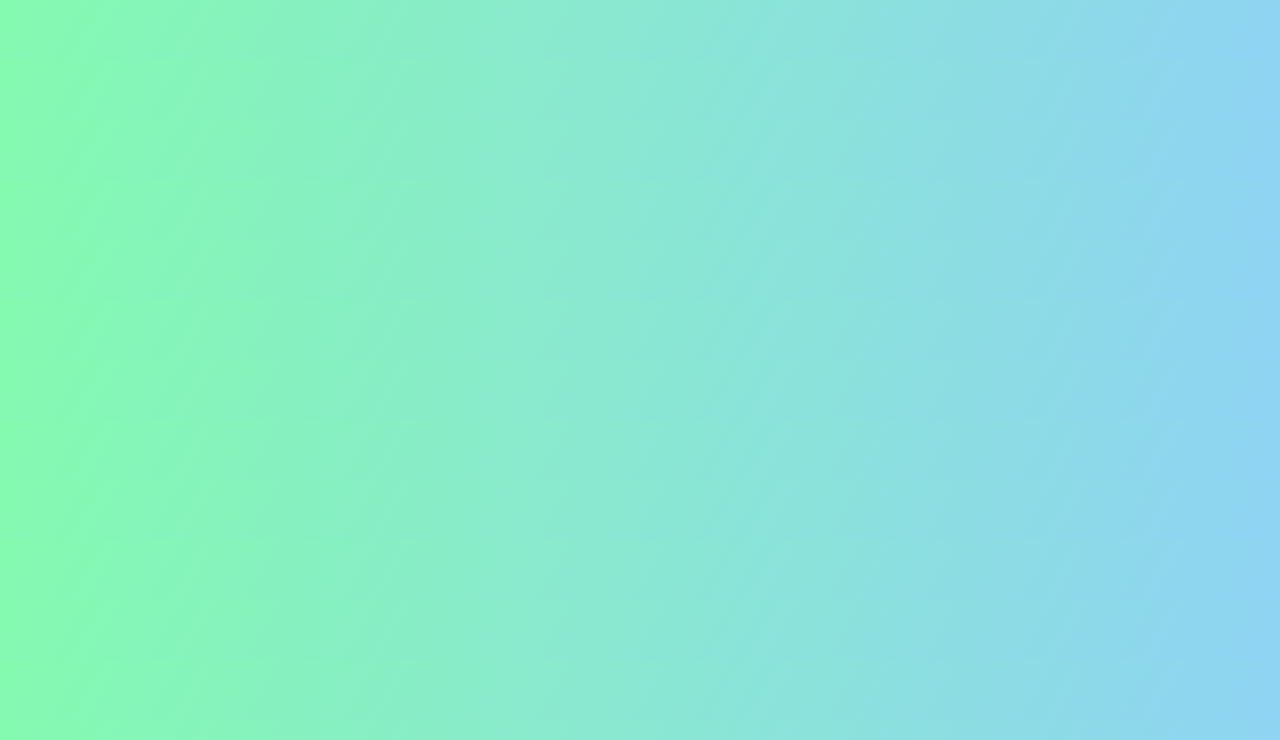
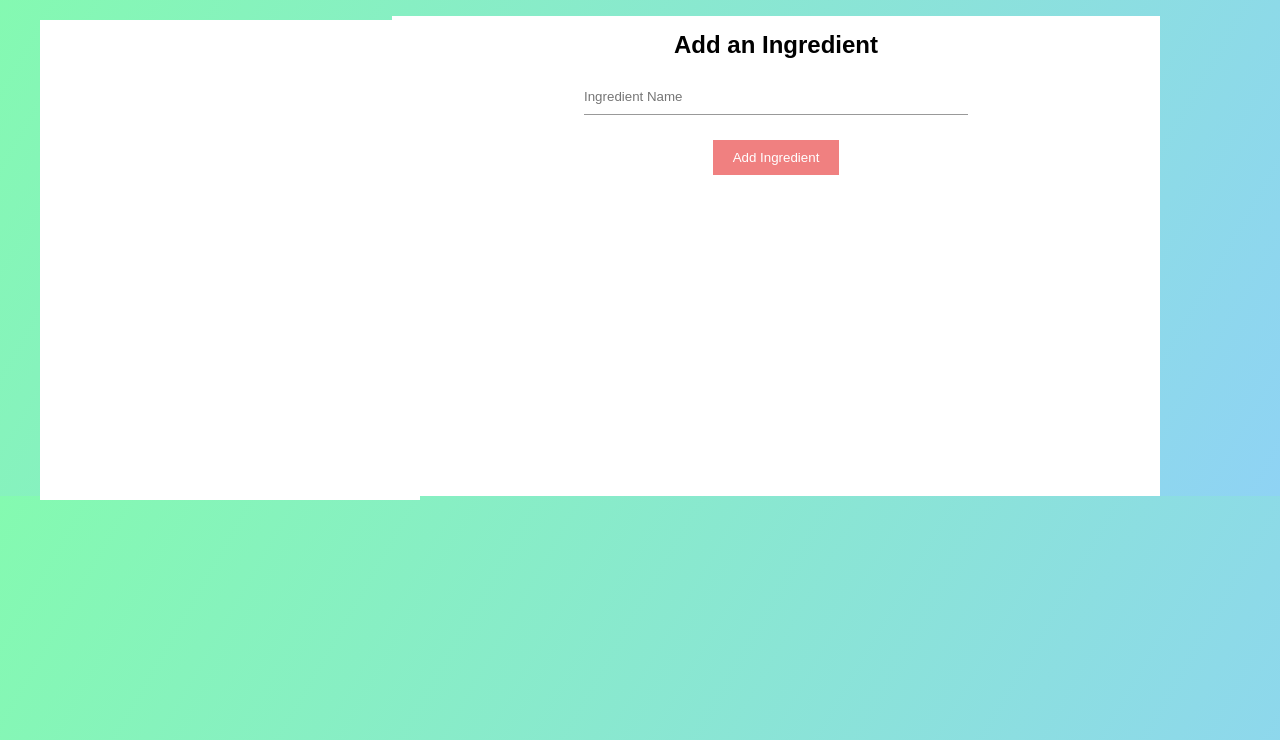
Before and after one commit to shailendraRamlogan/INFO-2602-Project, a Flask app: page /myingredients in a window 1280 px wide. Shown: the part 60-800 px from the top of the page. Run offline with Flask 2, Linux system fonts and the light colour scheme; data that the repository does not hold is empty.

Commit message:
ingredients in progress

```diff
--- a/app.py
+++ b/app.py
@@ -64,10 +64,10 @@ def ingredients():
 @jwt_required()
 def addIngredient():
     userdata = request.get_json()
-    ingredient = UserIngredient(name=userdata['name'], id=current_identity.id, quantity=userdata['num'])
+    ingredient = UserIngredient(name=userdata['name'], id=current_identity.id)
     db.session.add(ingredient)
     db.session.commit()
-    return ingredient.name + ' added.', 201
+    return ingredient.name + ' successfully added.', 201
 
 @app.route('/ingredients', methods=['GET'])
 @jwt_required()
@@ -88,17 +88,15 @@ def getIngredient():
         return 'No ingredient found.'
     return json.dumps(ingredient.toDict()),200
 
-@app.route('/ingredients', methods=['DELETE'])
+@app.route('/ingredients/<name>', methods=['DELETE'])
 @jwt_required()
-def deleteIngredient():
-    userdata=request.get_json()
-    name = userdata['name']
+def deleteIngredient(name):
     ingredient = UserIngredient.query.filter_by(id=current_identity.id, name=name).first()
     if ingredient == None:
         return 'No ingredient named '+name, 403
     db.session.delete(ingredient)
     db.session.commit()
-    return name + ' successfully removed.',202
+    return name + ' successfully deleted.',202
 
 @app.route('/myrecipes')
 #@jwt_required()
--- a/models.py
+++ b/models.py
@@ -54,14 +54,14 @@ class Recipe(db.Model):
             'name':self.name,
             'image':self.img,
             'recipe':self.recipeUrl,
-            'ingredients': self.ingredients,
+            'ingredients':self.ingredients,
         }
 
 class UserIngredient(db.Model):
     pid = db.Column(db.Integer, primary_key=True)
     iid = db.Column('iid', db.Integer, db.ForeignKey('ingredient.iid'))
     id = db.Column('id', db.Integer, db.ForeignKey('user.id'))
-    name = db.Column(db.String(180))
+    name = db.Column(db.String(180),unique=True)
 
     def toDict(self):
         return{
--- a/static/script.js
+++ b/static/script.js
@@ -162,7 +162,7 @@ function displayRecipes(records){
     let ingredients=records[i].ingredients;
     res.innerHTML += `
       <div class="recipe" id="${records[i].id}">
-      <h3>${records[i].recipe.label}</h3>
+      <h3>${records[i].id}</h3>
       <img class="image" src="${records[i].recipe.image}"/>
       <p>Cautions: ${records[i].recipe.cautions}</p>
       <p>Diet Labels: ${records[i].recipe.dietLabels}</p>
@@ -201,8 +201,6 @@ function recipeSubmit(recipe){
       ingredients = recipes[i].ingredients.toString();
     }
   }
-  event.preventDefault();//prevents page redirection
-
   let data = {
     name: name,
     img: img,
@@ -235,10 +233,33 @@ async function addRecipe(url, data){
   }
 }
 
+async function delRecipe(name){
+  let url=`${server}/recipes/${name}`;
+  try{
+    let token=window.localStorage.getItem("access_token");
+    let response = await fetch(
+      url,
+      {
+        method: 'DELETE',
+        headers: { 'Content-Type':'application/json',
+                    'Authorization':`jwt ${token}`}// JSON data
+      },
+    );//1. Send http request and get response
+
+    let result = await response.text();//2. Get message from response
+    alert(result);//3. Do something with the message
+    console.log(result);
+    getRecipeList();
+  }catch(error){
+    alert(error);
+    console.log(error);//catch and log any errors
+  }
+}
+
 function viewIngredients(name){
   let res = document.getElementById(`${name}`);
   res.innerHTML=``;
-  res.innerHTML=`<h2>${name}</h2>`;
+  res.innerHTML=`<h3>${name}</h3>`;
   let ingredients=[];
   let url='';
   for(let i=0;i<recipes.length;i++){
@@ -248,7 +269,10 @@ function viewIngredients(name){
     }
   }
   for(let i=0;i<ingredients.length;i++){
-    res.innerHTML+=`<p>${ingredients[i]}</p>`;
+    res.innerHTML+=`<div id="ing">
+                      <p>${ingredients[i]}</p>
+                      <button id="add" type="submit" onclick="getIngredient('${ingredients[i]}')">ADD</button>
+                    </div>`;
   }
   res.innerHTML+=`<div class="btns">
                     <button onclick="compareIngredients('${name}')">Compare Ingredients</button>
@@ -264,7 +288,7 @@ function reDraw(name){
     if(recipes[i].id==name){
       let ingredients=recipes[i].ingredients;
       res.innerHTML += `
-      <h2>${recipes[i].id}</h2>
+      <h3>${recipes[i].id}</h3>
       <img class="image" src="${recipes[i].recipe.image}"/>
       <p>Cautions: ${recipes[i].recipe.cautions}</p>
       <p>Diet Labels: ${recipes[i].recipe.dietLabels}</p>
@@ -301,20 +325,22 @@ async function getRecipeList(){
 }
 
 function drawList(recipes){
+  getRecipeList();
   let res=document.querySelector('#listing');
-  res.innerHTML=`<h3>My Recipes</h3>`;
+  res.innerHTML='';
+  res.innerHTML=`<h3>My Recipes</h3><br>`;
   if(recipes.length==0){
     res.innerHTML+=`<p>There are currently no recipes in your list.</p><br>
                     <p>Go to the home tab to add recipes to view here.</p>`;
   }else{
-    res.innerHTML=`<ul id=recipe>`;
+    res.innerHTML+=`<ul id=recipe>`;
     for(let i=0;i<recipes.length;i++){
-      res.innerHTML+=`<li><a onclick="getRecipe('${recipes[i].name}')">${recipes[i].name}</a></li><br>`;
+      res.innerHTML+=`<li class="listItem"><a onclick="getRecipe('${recipes[i].name}')">${recipes[i].name}</a></li>
+                      <button id="del" onclick="delRecipe('${recipes[i].name}')">Delete</button><br>`;
     }
-    res.innerHTML=`</ul>`;
+    res.innerHTML+=`</ul>`;
   }
 }
-
 
 async function getRecipe(name){
   let url=`${server}/recipe/${name}`;
@@ -346,10 +372,21 @@ function showRecipe(recipe){
                     <p>Recipe ID: ${recipe.rid}</p>
                     <p>Recipe URL: ${recipe.recipe}</p>
                     <p>Recipe Ingredients: ${recipe.ingredients}</p>
+                    <button id="del" type="submit" onclick="delRecipe('${recipe.name}')">Delete</button>
                   </div>`;
 }
 
-async function addIngred(url, data){
+function ingredientSubmit(event){
+  event.preventDefault();//prevents page redirection
+
+  let myform = event.target.elements;
+  let data = {
+    name: myform['name'].value.toLowerCase()
+  }
+  addIngredient(`${url}/ingredients`,data);
+}
+
+async function addIngredient(url, data){
   try{
     let token=window.localStorage.getItem("access_token");
     let response = await fetch(
@@ -365,6 +402,7 @@ async function addIngred(url, data){
     let result = await response.text();//2. Get message from response
     alert(result);//3. Do something with the message
     console.log(result);
+    getIngredientList();
   }catch(error){
     alert(error);
     console.log(error);//catch and log any errors
@@ -373,6 +411,7 @@ async function addIngred(url, data){
 
 async function getIngredientList(){
   let url=`${server}/ingredients`;
+  document.forms['addIngred'].addEventListener('submit',ingredientSubmit);
   try{
     let token=window.localStorage.getItem("access_token");
     let response = await fetch(
@@ -394,8 +433,44 @@ async function getIngredientList(){
 
 function showIngredients(ingredients){
   let res = document.querySelector('#ingredients');
-  res.innerHTML+=`<p>Ingredients Page</p>`;
+  res.innerHTML=`<h3>My Ingredients</h3><br>`;
+  if(ingredients.length==0){
+    res.innerHTML+=`<p>There are currently no ingredients in your list.</p><br>
+                    <p>Please click the Add Ingredients button to the left to add an ingredient manually or view a recipe's ingredients
+                    and click the Add button.</p>`;
+  }else{
+    res.innerHTML+=`<ul id=ingred>`;
+    for(let i=0;i<ingredients.length;i++){
+      res.innerHTML+=`<li class="listItem"><a onclick="getRcp('${ingredients[i].name}')">${ingredients[i].name}</a>
+                      <button id="delI" type="submit" onclick="delIngredient('${ingredients[i].name}')">Delete</button></li><br>`;
+    }
+    res.innerHTML+=`</ul>`;
+  }
 }
+
+async function delIngredient(name){
+  let url=`${server}/ingredients/${name}`;
+  try{
+    let token=window.localStorage.getItem("access_token");
+    let response = await fetch(
+      url,
+      {
+        method: 'DELETE',
+        headers: { 'Content-Type':'application/json',
+                    'Authorization':`jwt ${token}`}// JSON data
+      },
+    );//1. Send http request and get response
+
+    let result = await response.text();//2. Get message from response
+    alert(result);//3. Do something with the message
+    console.log(result);
+    getIngredientList();
+  }catch(error){
+    alert(error);
+    console.log(error);//catch and log any errors
+  }
+}
+
 
 function parseIng(ingredients){
 
--- a/static/style.css
+++ b/static/style.css
@@ -188,6 +188,7 @@ body{
     padding: 10px 20px;
     color: white;
     background: lightcoral;
+    cursor: pointer;
 }
 
 #recipes{
@@ -229,14 +230,19 @@ li {
 
 .btns button{
     margin-left: 10px;
+    border: none;
+    padding: 10px 20px;
+    color: white;
+    background: lightcoral;
+    cursor: pointer;
 }
 
 p{
     margin: 5px;
 }
 
-h3{
-    margin-top: 10px;
+h3,h2{
+    margin-top: 15px;
     margin-bottom: 10px;
 }
 
@@ -250,9 +256,8 @@ h3{
     height: 480px;
     position: absolute;
     margin: 2% auto;
-    margin-left: 25px;
+    margin-left: 40px;
     background: #fff;
-    padding: 5px;
     text-align: center;
     margin-top: 20px;
 }
@@ -268,7 +273,8 @@ h3{
     height: 480px;
     position: relative;
     background: #fff;
-    margin-right: 150px;
+    margin-right: 120px;
+    margin-left: 35px;
     margin-top: 1.25%;
     text-align: center;
 }
@@ -277,6 +283,63 @@ h3{
     margin-top: 10px;
 }
 
+#playfield{
+    float: right;
+    width: 60%;
+    height: 480px;
+    position: relative;
+    background: #fff;
+    margin-right: 120px;
+    margin-left: 35px;
+    margin-top: 1.25%;
+    text-align: center;
+}
+
+#ingredients{
+    float: left;
+    width: 380px;
+    height: 480px;
+    position: absolute;
+    margin: 2% auto;
+    margin-left: 40px;
+    background: #fff;
+    text-align: center;
+    margin-top: 20px;
+}
+
+#addIngred{
+    margin-left: 25%;
+    margin-right: 25%;
+}
+
+#addBtn{
+    margin-top: 15px;
+    border: none;
+    padding: 10px 20px;
+    color: white;
+    background: lightcoral;
+    cursor: pointer;
+}
+
+#ing p{
+   float: left;
+   margin: 10px;
+}
+
+#ing button{
+    float: right;
+    margin-top: 10px;
+    padding-left: 5px;
+    padding-right: 5px;
+    color: white;
+    background-color: lightcoral;
+}
+
+#item{
+    display: inline;
+    margin-top: 10px;
+}
+
 a{
     cursor: pointer;
 }
--- a/templates/ingredients.html
+++ b/templates/ingredients.html
@@ -20,9 +20,15 @@
       </nav>
     </div>
   </header>
-
   <div id="ingredients">
 
+  </div>
+  <div id="playfield">
+    <h2>Add an Ingredient</h2>
+    <form id="addIngred">
+      <input name="name" type="text" class="input-field" placeholder="Ingredient Name" required>
+      <button type="submit" id="addBtn">Add Ingredient</button>
+    </form>
   </div>
 <script src="../static/script.js" type="text/javascript"></script>
 </body>
```
Also changed, not shown: sqlite.db.
